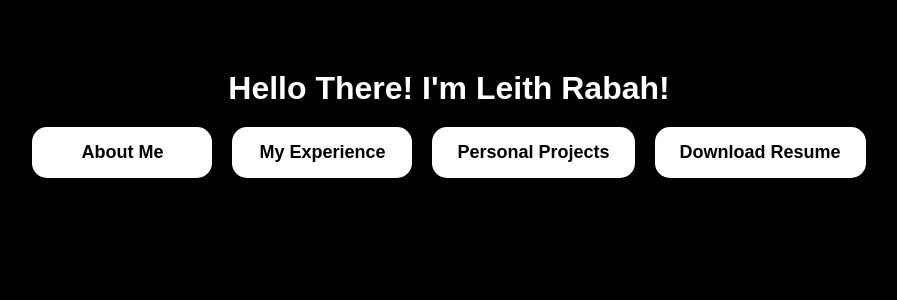
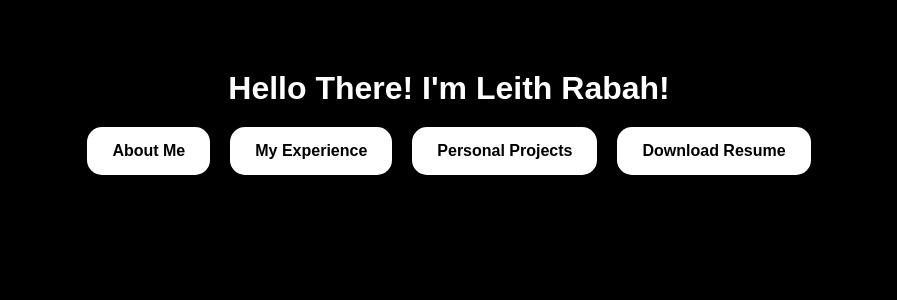
Before and after one commit to Latharius/Portfolio, a React (Vite) app: page / in a window 1280 px wide. Shown: the top 300 px of the page, without its empty margins (191-1088 px from the left). Built offline with nearby package versions, Linux system fonts and the light colour scheme.

Commit message:
Scaling updated

```diff
--- a/src/App.css
+++ b/src/App.css
@@ -3,18 +3,19 @@
   display: flex;
   flex-direction: column;
   align-items: center;
-  /*justify-content: center;*/
   min-height: 100vh;
-  padding-top: 100px;
+  padding-top: 50px;
+  box-sizing: border-box;
 }
 
 /* Header */
 .header {
-  font-size: 2rem;
+  font-size: 2.5vw;
   font-weight: bold;
   text-align: center;
   margin-bottom:1px;
   margin: 20px;
+
 }
 
 /* Buttons section */
@@ -22,13 +23,16 @@
   display: flex;
   position: relative;
   justify-content: center;
+  width: 100%;
+  max-width: 100%;
   gap: 20px;
   margin-bottom: 40px;
+  flex-wrap: wrap;
 }
 
 /* Button styling */
 button {
-  font-size: 18px; /* Larger text for better readability */
+  font-size: 1.25vw; /* Larger text for better readability */
   padding: 15px 25px; /* Bigger button size */
   border: none;
   border-radius: 15px; /* Curved corners */
@@ -38,13 +42,13 @@ button {
   cursor: pointer;
   transition: all 0.3s ease-in-out;
   width: auto; /* Dynamic width based on content */
-  min-width: 180px; /* Ensures a good size even for short text */
   text-align: center;
   box-shadow: inset 0px 4px 6px rgba(0, 0, 0, 0);
 }
 
 .button:hover {
   background-color: gray;
+  transform: scale(1.05); /* Slightly larger on hover */
 }
 
 .text_box_wrapper {
@@ -73,6 +77,7 @@ button {
   margin-top: 10px;
   width: 90%;
   margin: 0 auto;
+  font-size: 1vw; /* Adjusted font size for better readability */
 }
 
 .text_box p {
```
